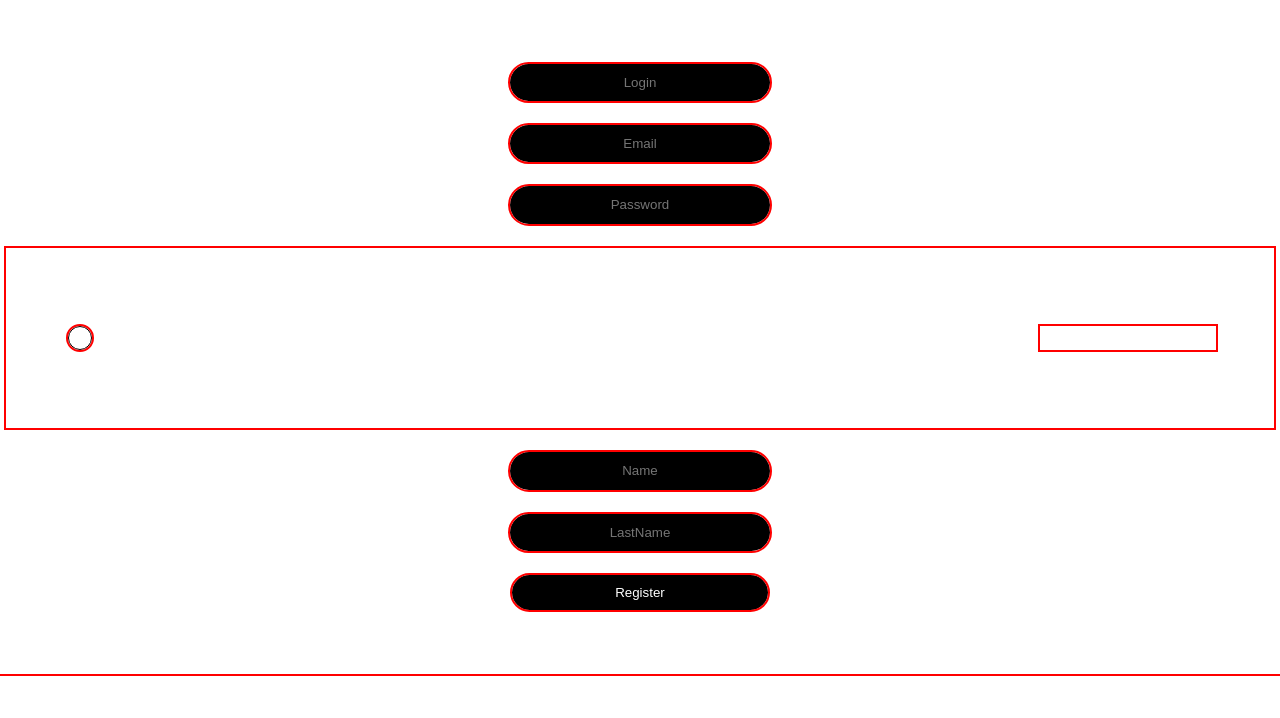
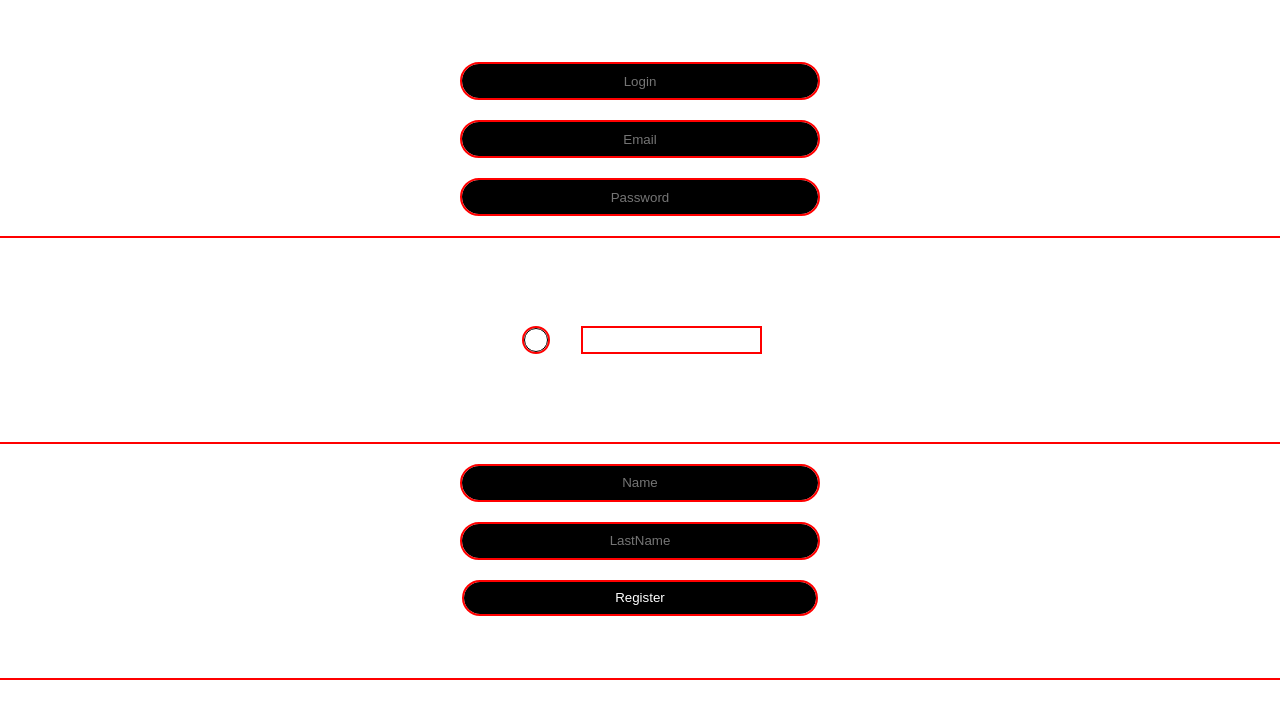
Before and after one commit to konrad-palus/AngularCandidateDashboardFront, an Angular app: page /register in a window 1280 px wide. Shown: the top 718 px of the page. Built offline with nearby package versions, Linux system fonts and the light colour scheme.

Commit message:
css improvements + Login, ForgotPassword Models

```diff
--- /dev/null
+++ b/src/app/models/forgot-password.model.ts
@@ -0,0 +1,3 @@
+export interface ForgotPasswordModel {
+    registrationEmail: string;
+  }
--- /dev/null
+++ b/src/app/models/login.model.ts
@@ -0,0 +1,4 @@
+export interface LoginModel {
+    login: string;
+    password: string;
+  }
--- a/src/app/register/register.component.css
+++ b/src/app/register/register.component.css
@@ -13,8 +13,8 @@ form {
 {
   text-align: center;
   border-radius: 5rem;
-  height: 2.2rem;
-  width: 16rem;
+  height: 2rem;
+  width: 22rem;
   box-shadow: .1rem .1rem .2rem .1rem rgb(255, 255, 255);
   border: none;
   background: black;
@@ -36,8 +36,9 @@ form {
   font-size: 1.3rem;
   color: white;
   width: 100%;
-  justify-content: space-between;
-  padding: 5%;
+  gap: 2rem;
+  padding: 6%;
+  justify-content: center;
 }
 
 .checkboxRegForm {
--- a/src/app/welcome/welcome.component.html
+++ b/src/app/welcome/welcome.component.html
@@ -2,9 +2,9 @@
 <section class="background">
 <div class="welcomeWrap">
     <div class="Options">
-        <button class="sign" (click)="showForm('sign')">Loguj</button>
-        <button class="register" (click)="showForm('register')">Rejestruj</button>
-        <button class="forgotPassword" (click)="showForm('forgot')">Przypomnij hasło</button>
+        <button class="sign" (click)="showForm('sign')">Sign in</button>
+        <button class="register" (click)="showForm('register')">Register</button>
+        <button class="forgotPassword" (click)="showForm('forgot')">Forgot password</button>
       </div>
       <div class="formPage">
         <app-sign-in *ngIf="currentForm === 'sign'"></app-sign-in>
```
Also changed, not shown: src/app/welcome/welcome.component.css (line endings or trailing spaces).
